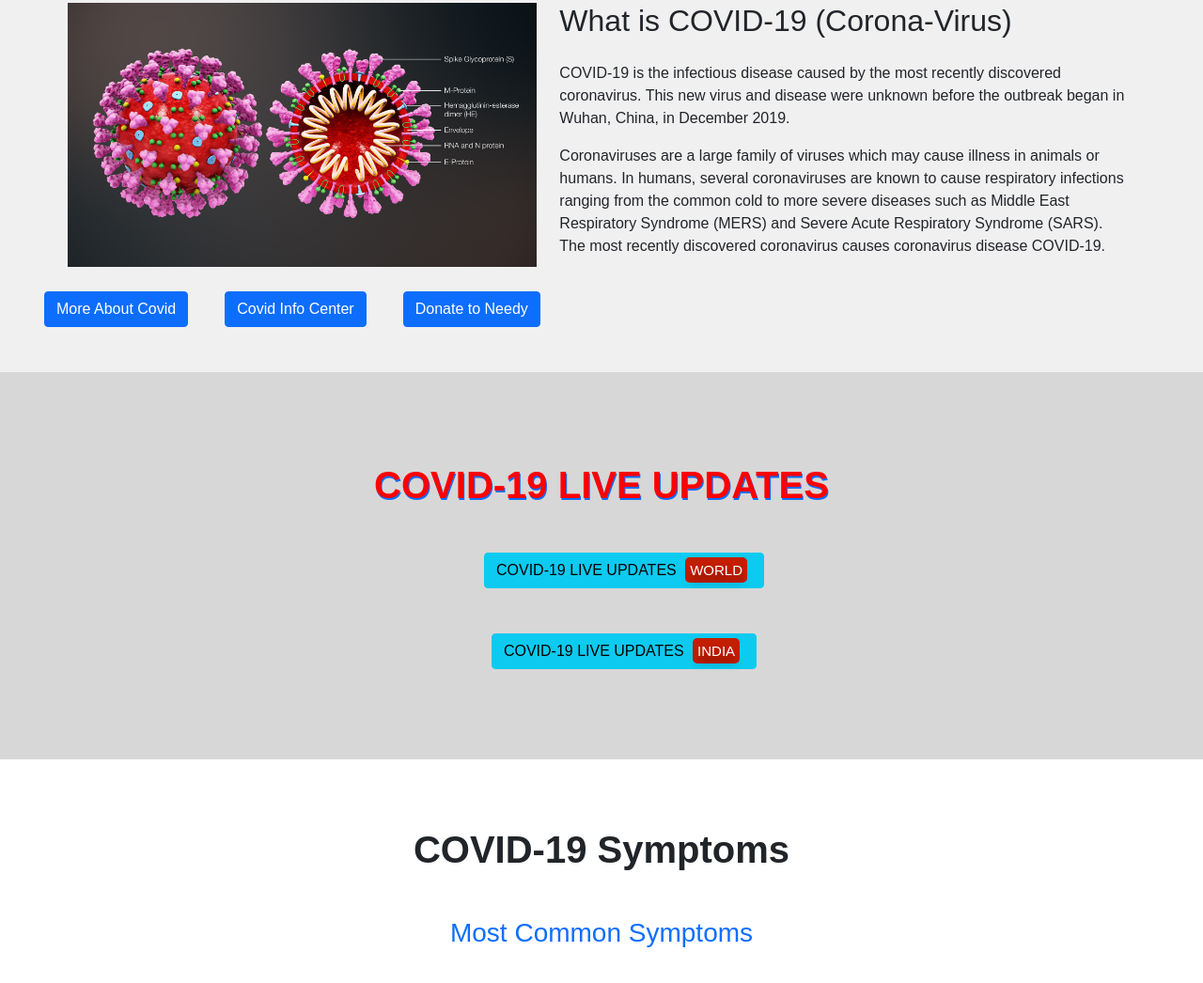
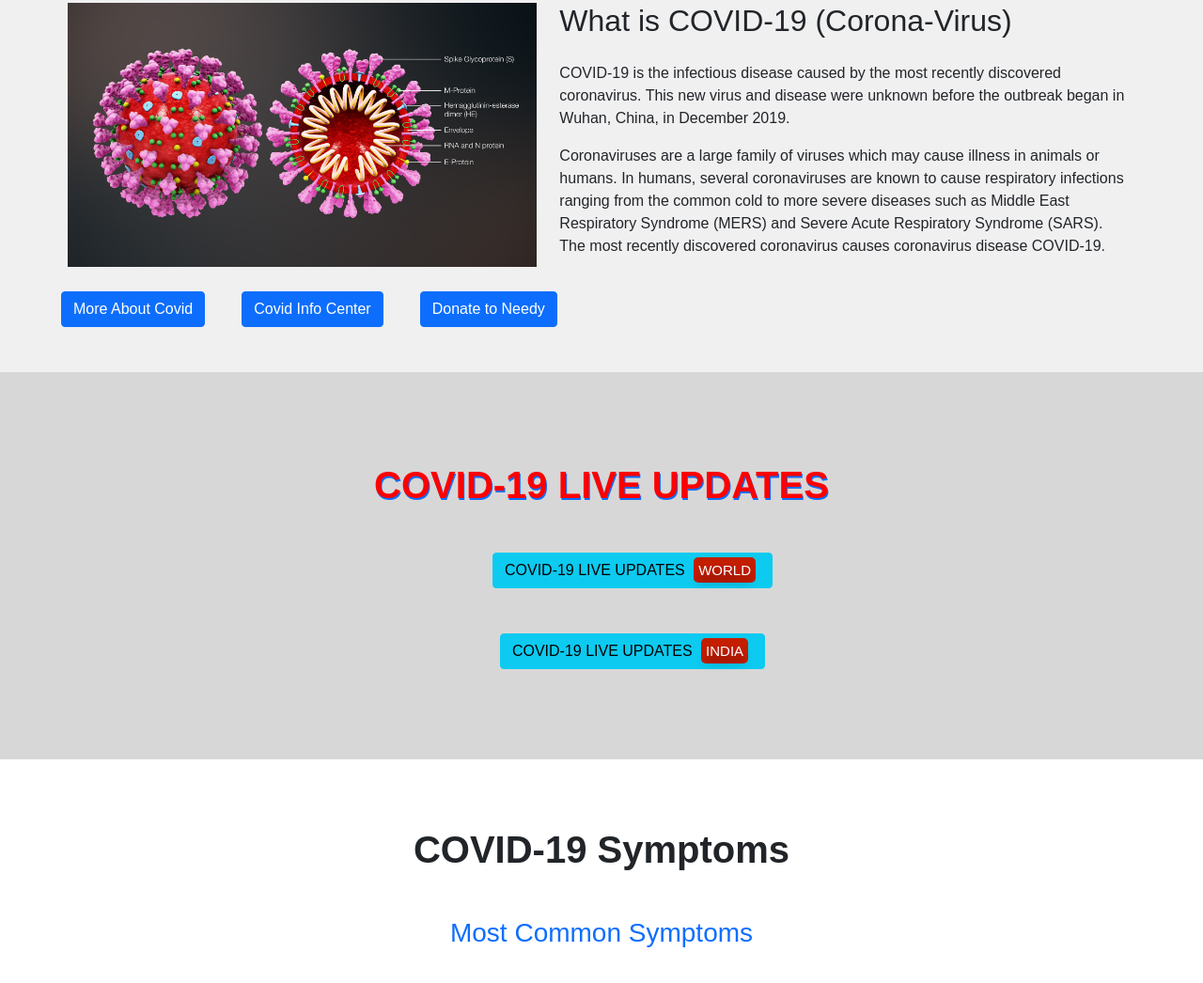
Before and after one commit to its-hrs/COVID-19-Website-v2.0, a plain HTML site: page index.html in a window 1280 px wide. Shown: the part 786-1832 px from the top of the page at 94% size. Drawn offline with nearby package versions, Linux system fonts and the light colour scheme; a web font is replaced by a local one.

Commit message:
Update style.css

```diff
--- a/style.css
+++ b/style.css
@@ -81,6 +81,10 @@ html {
 
 .forms{
     width: 100%;
+}
+
+.btnresp{
+    margin-left: 18px;
 }
 
 .forms input {
```
